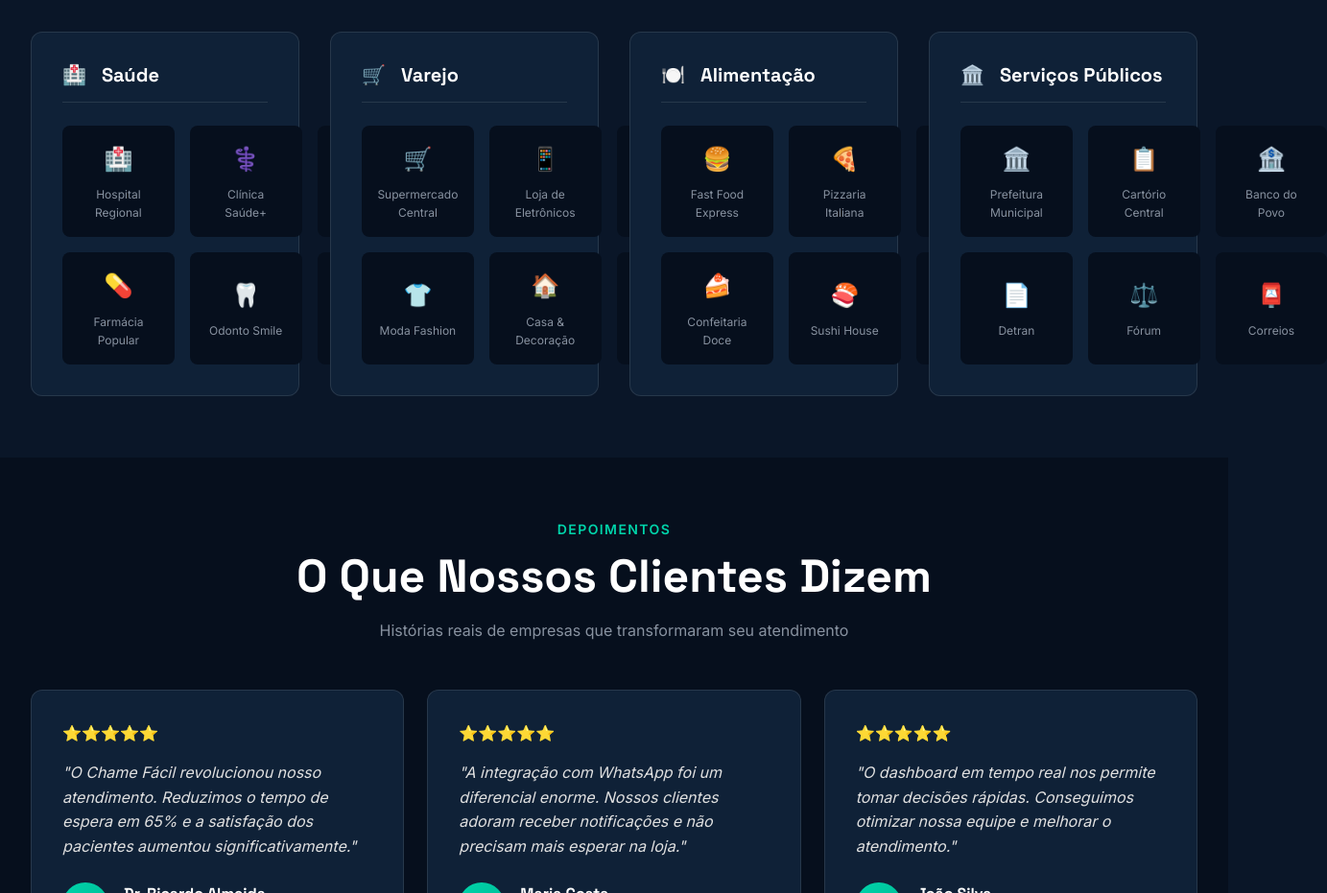
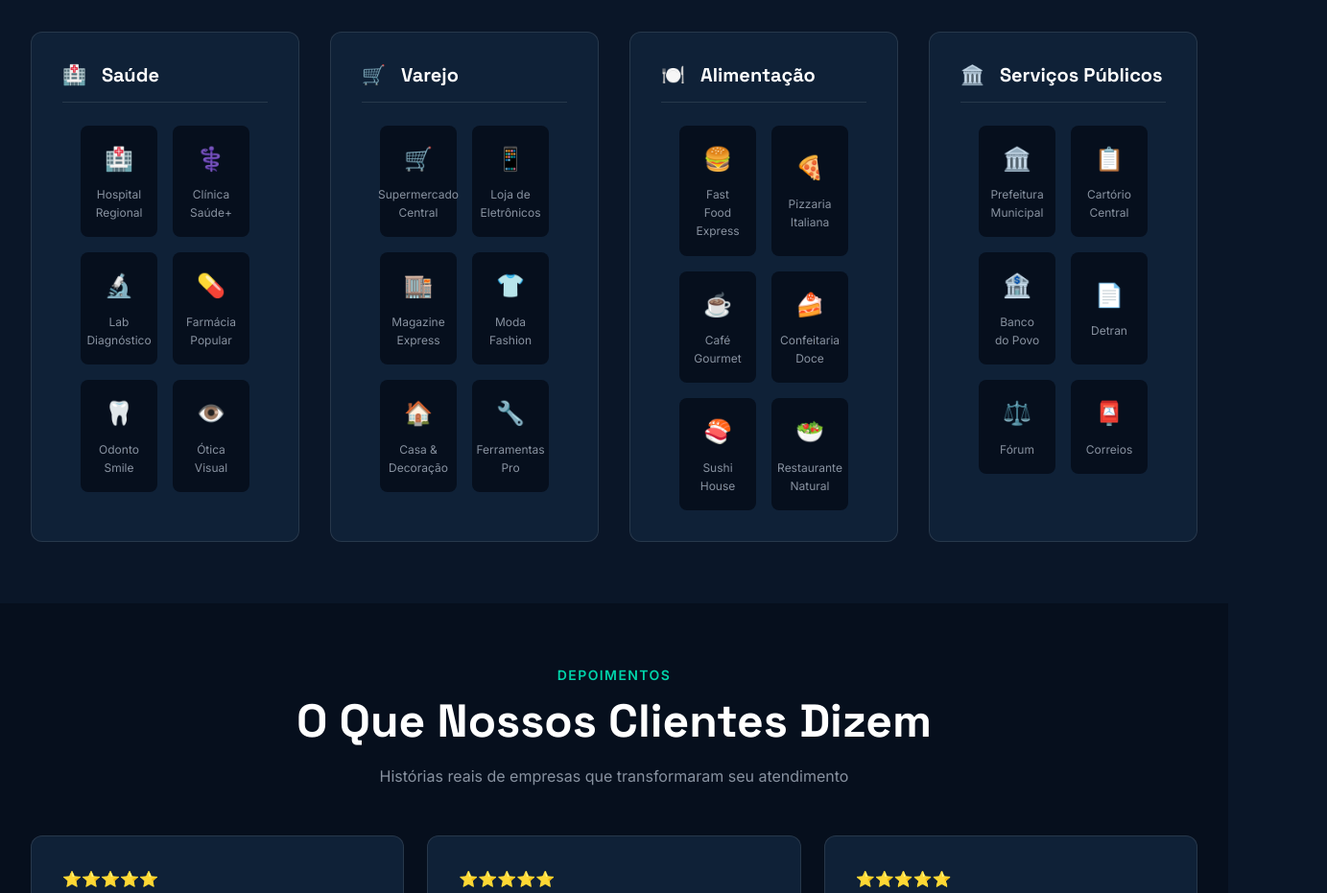
Before and after one commit to eduardorochadev/chamefacilHTML-Prolins, a plain HTML site: page index.html in a window 1280 px wide. Shown: the part 4680-5611 px from the top of the page at 96% size, 1383 px wide, since content can reach past the window. Drawn offline with Linux system fonts and the light colour scheme.

Commit message:
fix: centralizar cards dentro dos cards pai na seção clientes

```diff
--- a/css/styles.css
+++ b/css/styles.css
@@ -1029,13 +1029,17 @@ a:hover {
 }
 
 .client-logos {
-  display: grid;
-  grid-template-columns: repeat(3, 1fr);
+  display: flex;
+  flex-wrap: wrap;
+  justify-content: center;
   gap: var(--spacing-sm);
 }
 
 .client-logo {
   aspect-ratio: 1;
+  width: calc(33.333% - var(--spacing-sm));
+  min-width: 80px;
+  max-width: 120px;
   background: var(--bg-darker);
   border-radius: var(--radius-md);
   display: flex;
```
